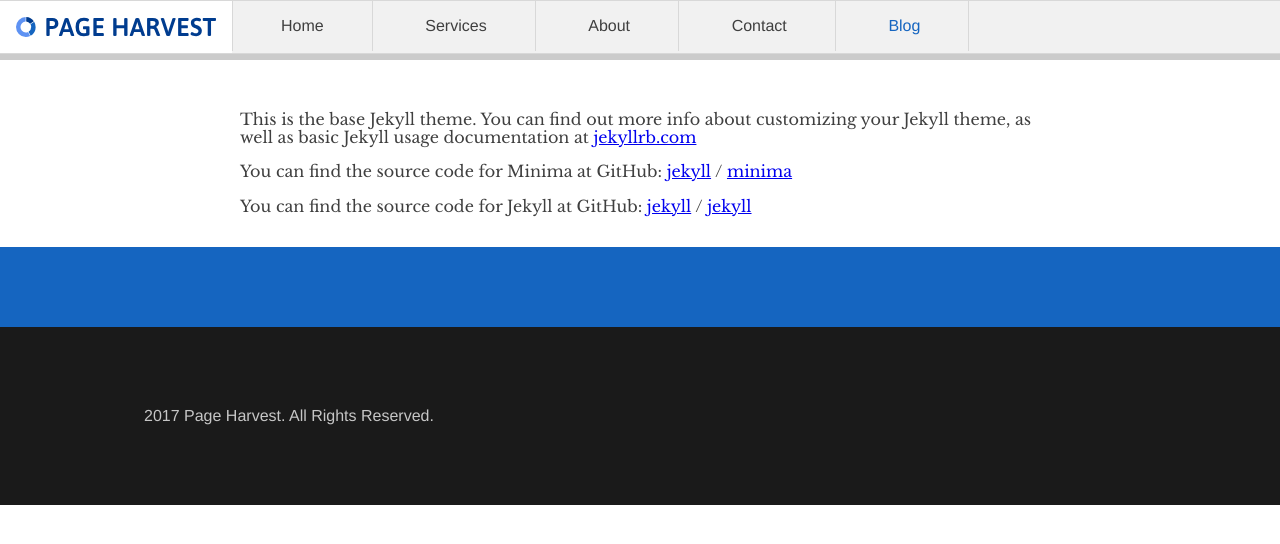
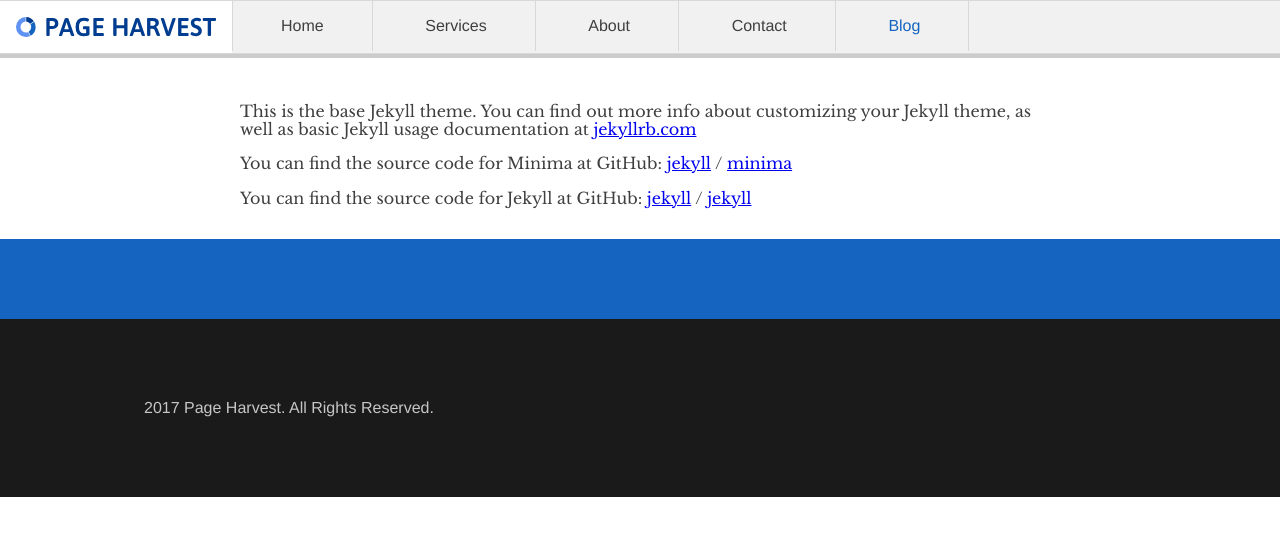
Before and after one commit to ovidesign/ovidesign.github.io, a Jekyll site: the page built from about.md, in a window 1280 px wide. Shown: the top 544 px of the page. Built offline with Jekyll 4.4.1, drawn with Linux system fonts in a browser that asks for light colours.

Commit message:
Redesigned post header image Part 2

```diff
--- a/_sass/partials/header.scss
+++ b/_sass/partials/header.scss
@@ -1,7 +1,7 @@
 header {
   position: relative;
   z-index: 100;
-  padding-top: 1.5em;
+  padding-top: 1em;
   &:before {
     content: "";
     display: block;
@@ -19,7 +19,7 @@
   display: block;
   position: relative;
   z-index: 200;
-  width: 80%;
+  width: 90%;
   max-width: 900px;
   height: auto;
   margin: 0 auto;
```
